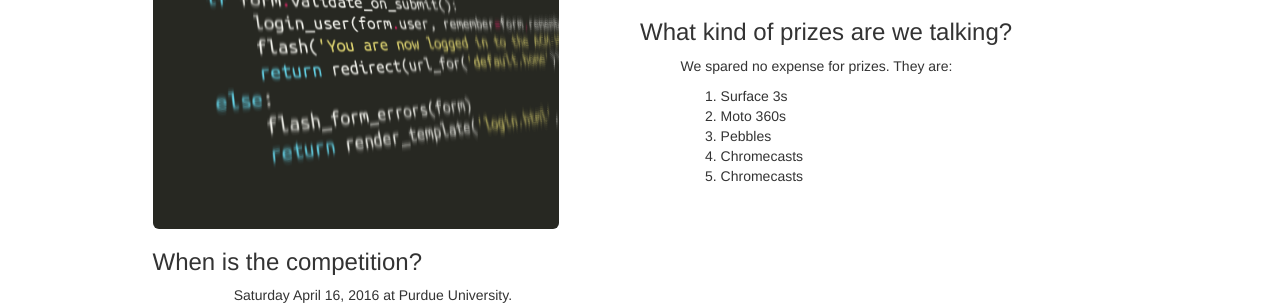
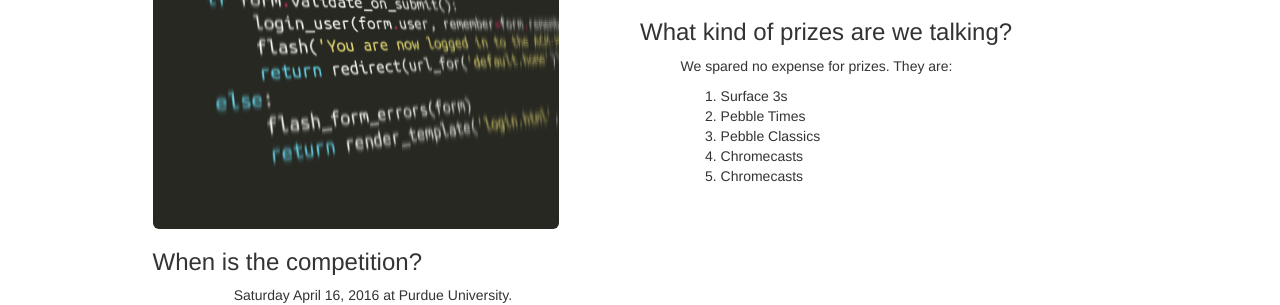
Before and after one commit to oggnik/acm-hscc, a Python web app: template hscc/templates/index.html in a window 1280 px wide. Shown: the part 443-748 px from the top of the page. Run offline with Jinja, Linux system fonts and the light colour scheme; the template is opened without the code that fills it, so the values that code supplies are empty.

Commit message:
Files for uWSGI

```diff
--- a/hscc/templates/index.html
+++ b/hscc/templates/index.html
@@ -31,8 +31,8 @@
                             <p class="col-md-offset-1">We spared no expense for prizes.  They are:
                                 <ol class="col-md-offset-1">
                                     <li>Surface 3s</li>
-                                    <li>Moto 360s</li>
-                                    <li>Pebbles</li>
+                                    <li>Pebble Times</li>
+                                    <li>Pebble Classics</li>
                                     <li>Chromecasts</li>
                                     <li>Chromecasts</li>
                                 </ol>
--- a/run.py
+++ b/run.py
@@ -1,5 +1,6 @@
 from hscc import app
 
+app.config.from_object('config')
 app.run(
     host=app.config['SERVER_HOST'],
     port=app.config['SERVER_PORT'],
```
Also changed, not shown: acm-hscc/run.py (deleted, +0 -8 lines), 1 other file.
